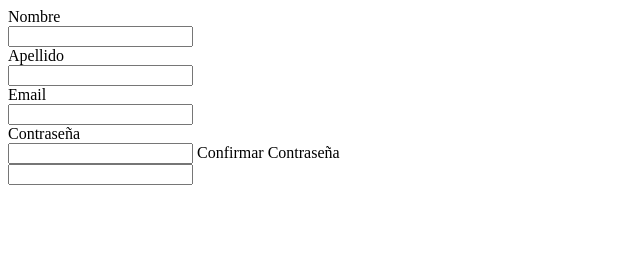
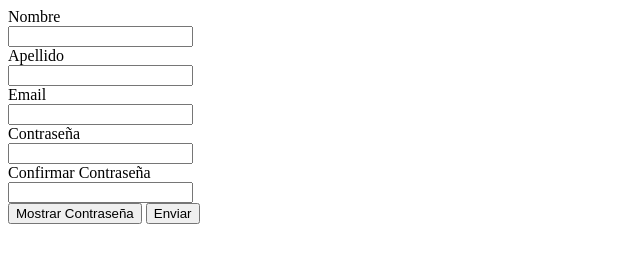
Before and after one commit to AkumaxDDD/Git-Pilar-Tecno, a plain HTML site: page index.html in a window 1280 px wide. Shown: the whole page, without its empty margins (0-640 px from the left). Drawn offline with Linux system fonts and the light colour scheme.

Commit message:
Agregue botones

```diff
--- a/index.html
+++ b/index.html
@@ -14,9 +14,12 @@
         <label for="email">Email</label><br>
         <input id="email" type="text"><br>
         <label for="contraseña">Contraseña</label><br>
-        <input id="contraseña" type="text"br>
+        <input id="contraseña" type="text"><br>
         <label for="confirmarContraseña">Confirmar Contraseña</label><br>
-        <input id="confirmarContraseña" type="text">
+        <input id="confirmarContraseña" type="text"><br>
+        <button>Mostrar Contraseña</button>
+        <button>Enviar</button>
+
     </form>
 </body>
 </html>
```
